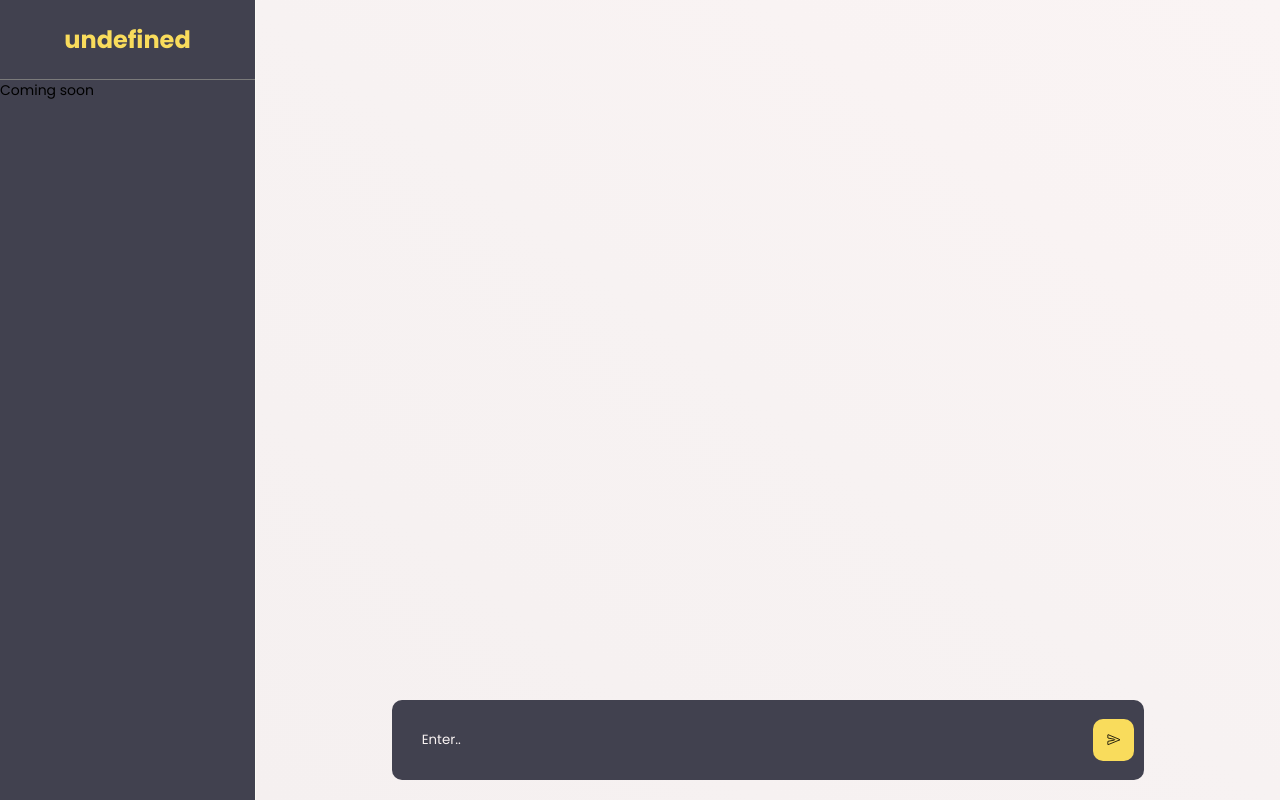
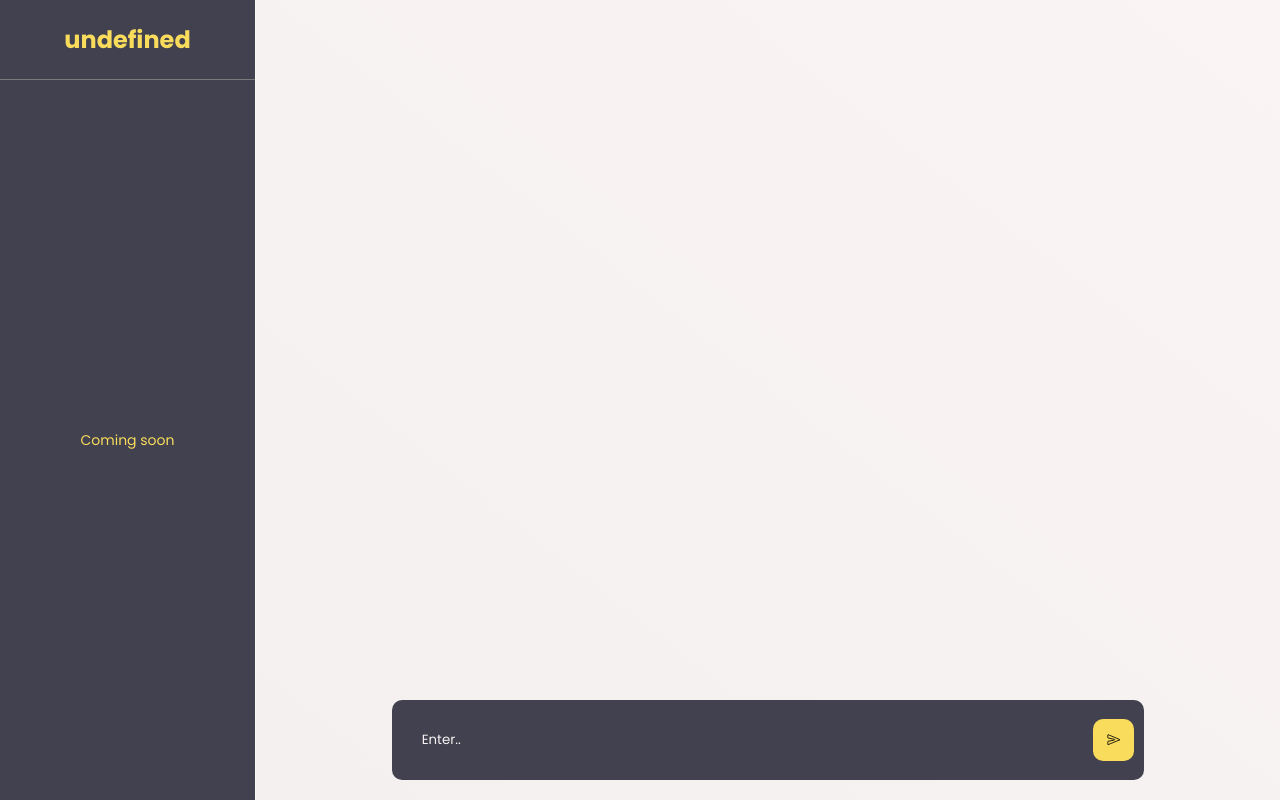
Before and after one commit to knaresh10/chat-app, a website: page public/chat.html in a window 1280 px wide. Drawn offline with nearby package versions, Linux system fonts and the light colour scheme; no server answers.

Commit message:
added favicon

```diff
--- a/public/chat.html
+++ b/public/chat.html
@@ -11,6 +11,7 @@
       href="https://fonts.googleapis.com/css2?family=Lato:ital,wght@0,400;0,700;1,400;1,700&family=Poppins:wght@400;500;700&family=Roboto:wght@400;500;700&display=swap"
       rel="stylesheet"
     />
+    <link rel="icon" href="./images/logo-wechat.svg" />
     <script
       type="module"
       src="https://unpkg.com/ionicons@7.1.0/dist/ionicons/ionicons.esm.js"
@@ -31,7 +32,9 @@
             <ion-icon name="log-out"></ion-icon>
           </button> -->
         </div>
-        <p>Coming soon</p>
+        <div class="updates">
+          <p>Coming soon</p>
+        </div>
       </div>
       <div class="right-container">
         <!-- header -->
--- a/public/css/chat.css
+++ b/public/css/chat.css
@@ -60,6 +60,14 @@
     height: 1.5rem;
 }
 
+.updates {
+    height: 90%;
+    width: 100%;
+    display: flex;
+    justify-content: center;
+    align-items: center;
+    color: var(--secondary-color);
+}
 
 .right-container {
     height: 100vh;
```
Also changed, not shown: public/images/logo-wechat.svg (added).
